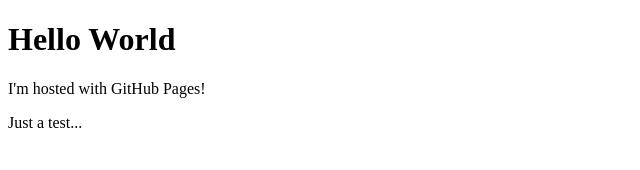
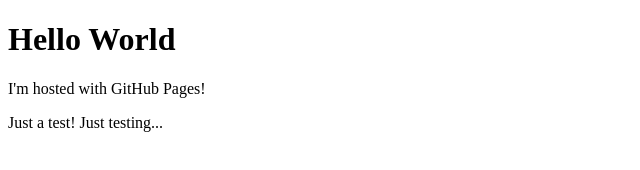
Before and after one commit to FReigM/freigm.github.io, a plain HTML site: page index.html in a window 1280 px wide. Shown: the full height of the page, 0-640 px from the left. Drawn offline with Linux system fonts and the light colour scheme.

Commit message:
Another commit
Just testing Desktop Github on OS X.

```diff
--- a/index.html
+++ b/index.html
@@ -4,7 +4,7 @@
 <body>
   <h1>Hello World</h1>
   <p>I'm hosted with GitHub Pages!</p>
-  <p>Just a test...</p>
+  <p>Just a test! Just testing...</p>
 </body>
 
 </html>
```
